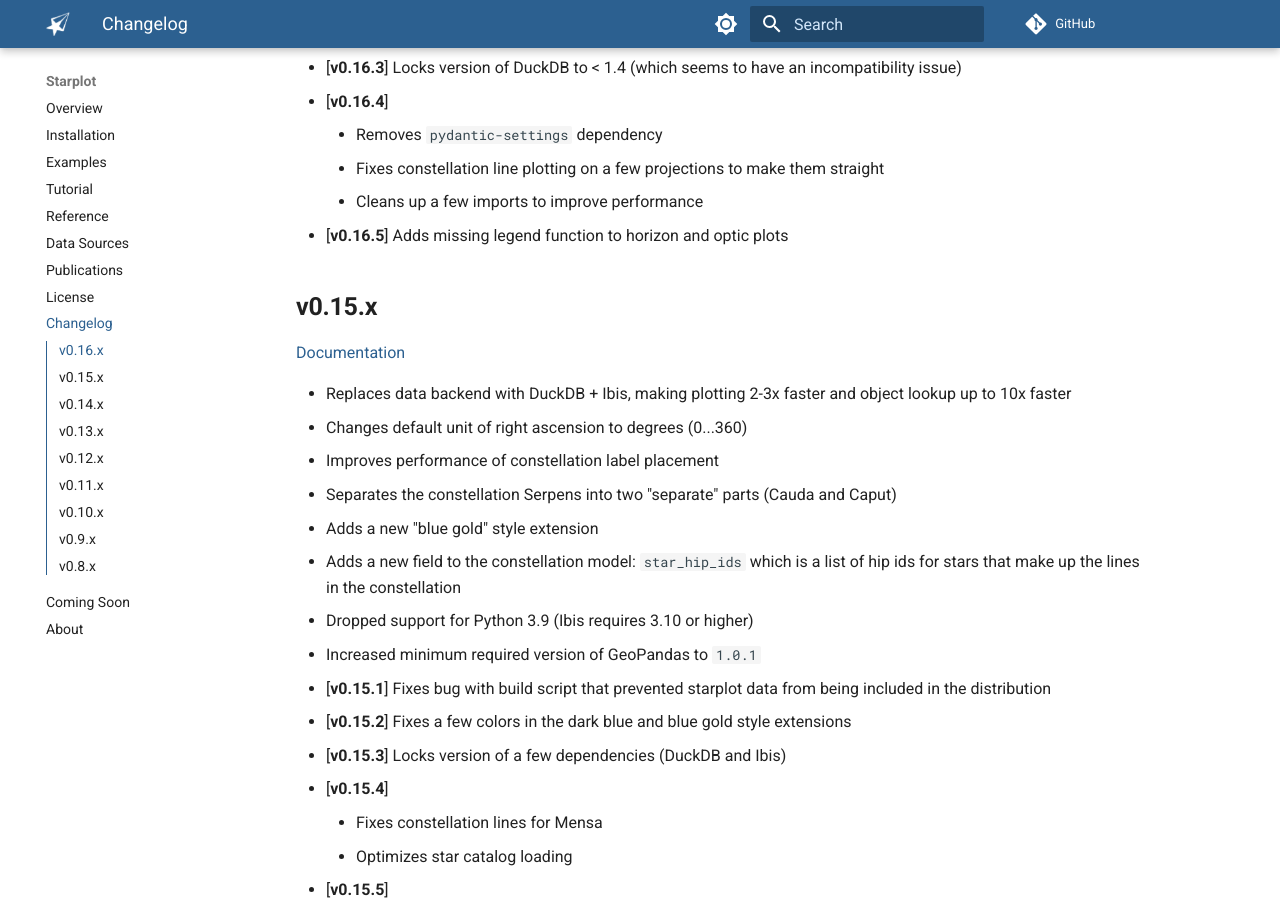
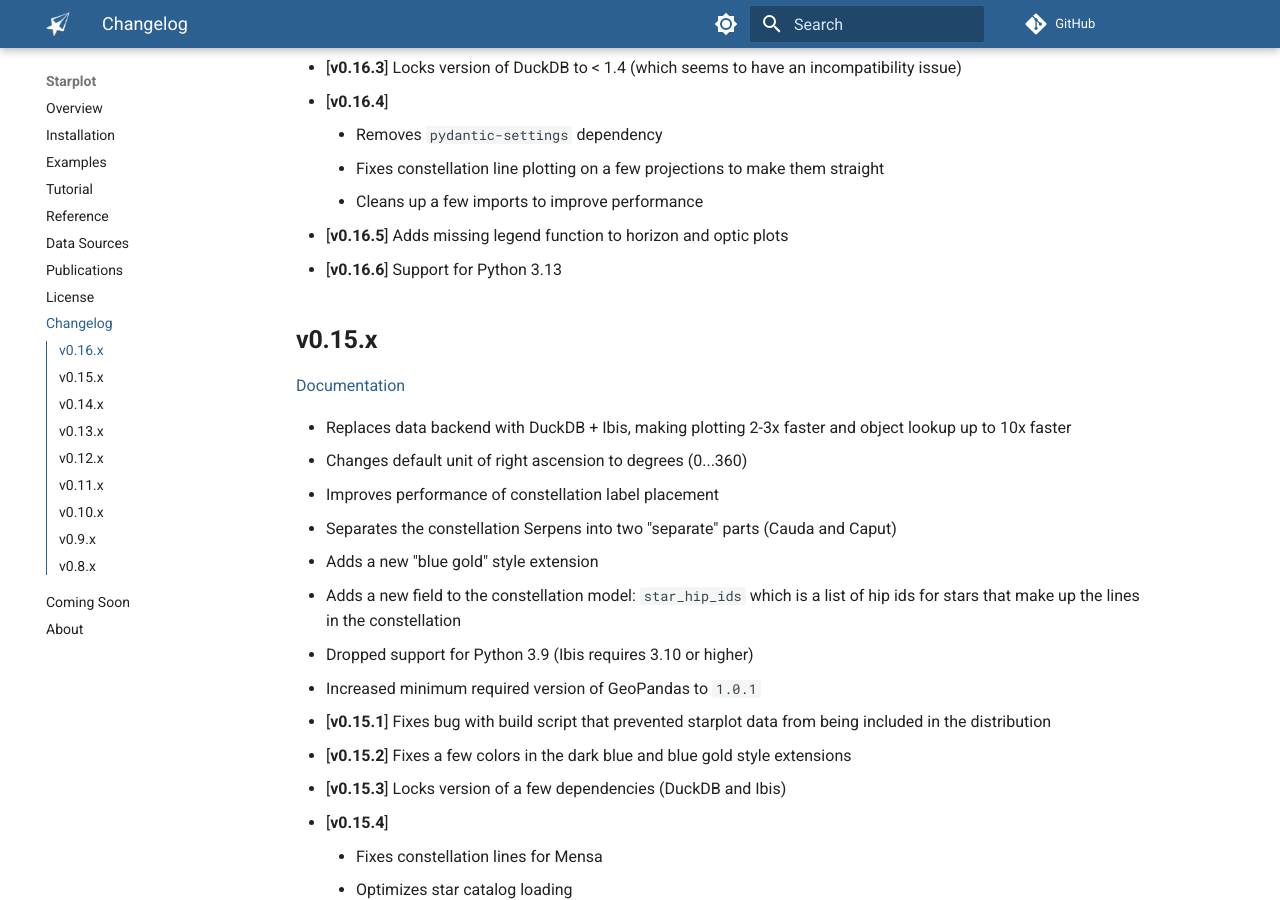
Before and after one commit to steveberardi/starplot, an MkDocs documentation site: the page built from docs/changelog.md, in a window 1280 px wide and 900 px high, scrolled down 721 px. Built offline with MkDocs 1.6.1 and Material for MkDocs 9.7.7, drawn with Linux system fonts in a browser that asks for light colours; some web fonts are replaced; comment, search, counter and statistics services are not loaded.

Commit message:
python 3.13

```diff
--- a/docs/changelog.md
+++ b/docs/changelog.md
@@ -22,6 +22,7 @@
     - Fixes constellation line plotting on a few projections to make them straight
     - Cleans up a few imports to improve performance
 - [**v0.16.5**] Adds missing legend function to horizon and optic plots
+- [**v0.16.6**] Support for Python 3.13
 
 
 ## v0.15.x
--- a/pyproject.toml
+++ b/pyproject.toml
@@ -13,6 +13,7 @@ classifiers = [
     "Programming Language :: Python :: 3.10",
     "Programming Language :: Python :: 3.11",
     "Programming Language :: Python :: 3.12",
+    "Programming Language :: Python :: 3.13",
 ]
 dynamic = ["version", "description"]
 keywords = ["astronomy", "stars", "charts", "maps", "constellations", "sky", "plotting"]
--- a/src/starplot/__init__.py
+++ b/src/starplot/__init__.py
@@ -1,6 +1,6 @@
 """Star charts and maps of the sky"""
 
-__version__ = "0.16.5"
+__version__ = "0.16.6"
 
 from .base import BasePlot  # noqa: F401
 from .map import MapPlot  # noqa: F401
```
Also changed, not shown: README.md (+1 -1 lines), docs/installation.md (+1 -1 lines), 5 other files.
